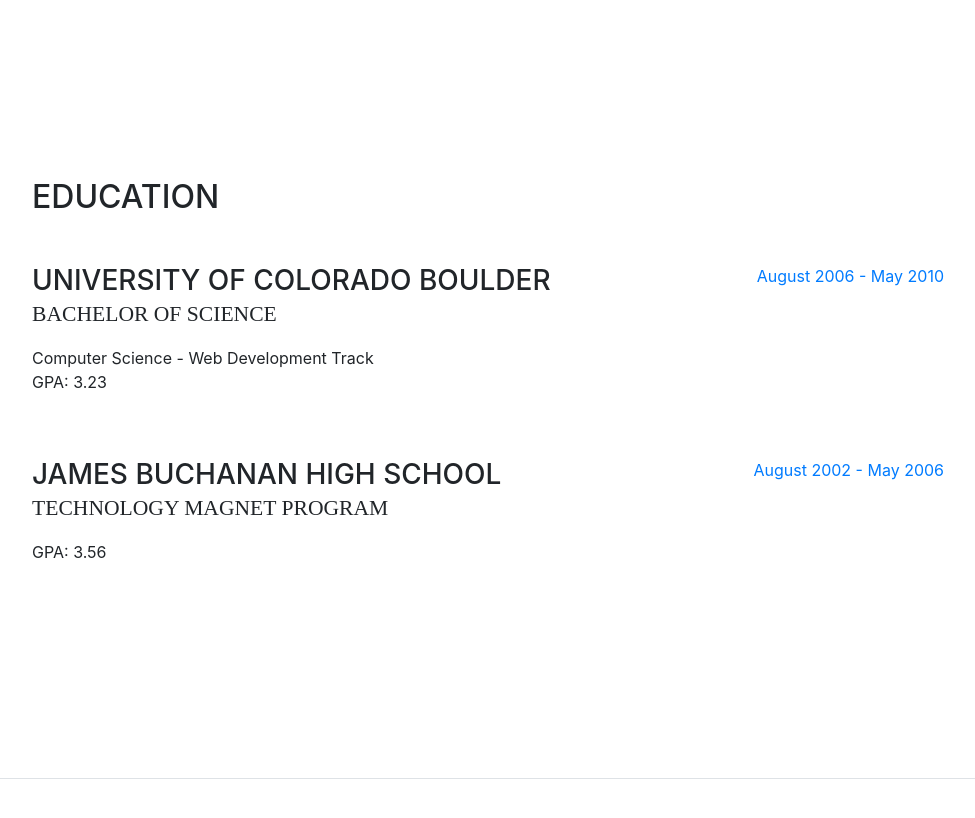
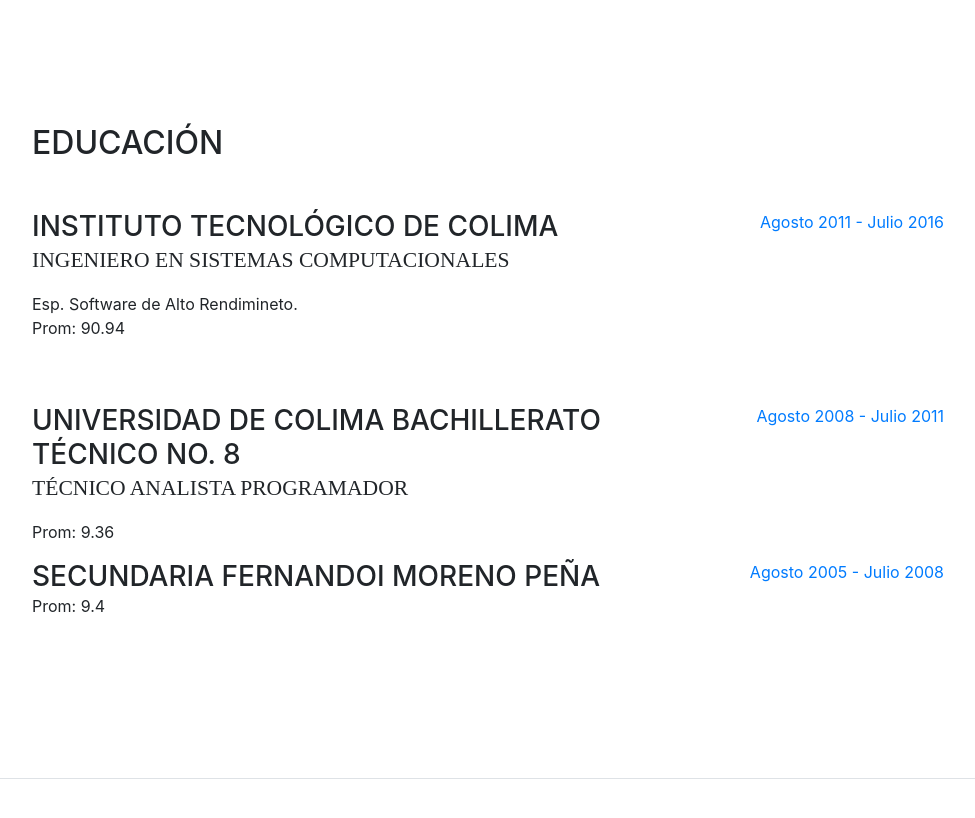
Before and after one commit to AlexToga02/AlexToga02.github.io, a website with bundled scripts: page index.html in a window 1280 px wide. Shown: the part 1900-2718 px from the top of the page, without its empty margins (288-1263 px from the left). Built offline with nearby package versions, Linux system fonts and the light colour scheme; a web font is replaced by a local one.

Commit message:
Educacion y foto

```diff
--- a/index.html
+++ b/index.html
@@ -31,7 +31,7 @@
       <a class="navbar-brand js-scroll-trigger" href="#page-top">
         <span class="d-block d-lg-none">Start Bootstrap</span>
         <span class="d-none d-lg-block">
-          <img class="img-fluid img-profile rounded-circle mx-auto mb-2" src="img/profile.jpg" alt="">
+          <img class="img-fluid img-profile rounded-circle mx-auto mb-2" src="https://instagram.fntr2-1.fna.fbcdn.net/vp/08fe041e6a65463a901638b18c78835c/5CE5F657/t51.2885-19/s320x320/28154299_1536051373362900_3606263599254732800_n.jpg?_nc_ht=instagram.fntr2-1.fna.fbcdn.net" alt="">
         </span>
       </a>
       <button class="navbar-toggler" type="button" data-toggle="collapse" data-target="#navbarSupportedContent" aria-controls="navbarSupportedContent" aria-expanded="false" aria-label="Toggle navigation">
@@ -51,12 +51,12 @@
           <li class="nav-item">
             <a class="nav-link js-scroll-trigger" href="#skills">Skills</a>
           </li>
-          <li class="nav-item">
+          <!-- <li class="nav-item">
             <a class="nav-link js-scroll-trigger" href="#interests">Intereses</a>
           </li>
           <li class="nav-item">
             <a class="nav-link js-scroll-trigger" href="#awards">Reconocimientos</a>
-          </li>
+          </li> -->
         </ul>
       </div>
     </nav>
@@ -134,7 +134,6 @@
               <span class="text-primary">December 2011 - March 2013</span>
             </div>
           </div>
-
           <div class="resume-item d-flex flex-column flex-md-row mb-5">
             <div class="resume-content mr-auto">
               <h3 class="mb-0">Junior Web Designer</h3>
@@ -163,28 +162,38 @@
 
       <section class="resume-section p-3 p-lg-5 d-flex flex-column" id="education">
         <div class="my-auto">
-          <h2 class="mb-5">Education</h2>
+          <h2 class="mb-5">Educación</h2>
 
           <div class="resume-item d-flex flex-column flex-md-row mb-5">
             <div class="resume-content mr-auto">
-              <h3 class="mb-0">University of Colorado Boulder</h3>
-              <div class="subheading mb-3">Bachelor of Science</div>
-              <div>Computer Science - Web Development Track</div>
-              <p>GPA: 3.23</p>
+              <h3 class="mb-0">Instituto Tecnológico de Colima</h3>
+              <div class="subheading mb-3">Ingeniero en Sistemas Computacionales</div>
+              <div>Esp. Software de Alto Rendimineto. </div>
+              <p> Prom: 90.94</p>
             </div>
             <div class="resume-date text-md-right">
-              <span class="text-primary">August 2006 - May 2010</span>
+              <span class="text-primary">Agosto 2011 - Julio 2016</span>
             </div>
           </div>
 
           <div class="resume-item d-flex flex-column flex-md-row">
             <div class="resume-content mr-auto">
-              <h3 class="mb-0">James Buchanan High School</h3>
-              <div class="subheading mb-3">Technology Magnet Program</div>
-              <p>GPA: 3.56</p>
+              <h3 class="mb-0">Universidad de Colima bachillerato técnico No. 8</h3>
+              <div class="subheading mb-3">Técnico Analista Programador</div>
+              <p>Prom: 9.36</p>
             </div>
             <div class="resume-date text-md-right">
-              <span class="text-primary">August 2002 - May 2006</span>
+              <span class="text-primary">Agosto 2008 - Julio 2011</span>
+            </div>
+          </div>
+
+          <div class="resume-item d-flex flex-column flex-md-row">
+            <div class="resume-content mr-auto">
+              <h3 class="mb-0">Secundaria Fernandoi Moreno Peña</h3>
+              <p>Prom: 9.4</p>
+            </div>
+            <div class="resume-date text-md-right">
+              <span class="text-primary">Agosto 2005 - Julio 2008</span>
             </div>
           </div>
 
@@ -238,15 +247,15 @@
         </div>
       </section>
 
-      <section class="resume-section p-3 p-lg-5 d-flex flex-column" id="interests">
+      <!-- <section class="resume-section p-3 p-lg-5 d-flex flex-column" id="interests">
         <div class="my-auto">
           <h2 class="mb-5">Interests</h2>
           <p>Apart from being a web developer, I enjoy most of my time being outdoors. In the winter, I am an avid skiier and novice ice climber. During the warmer months here in Colorado, I enjoy mountain biking, free climbing, and kayaking.</p>
           <p class="mb-0">When forced indoors, I follow a number of sci-fi and fantasy genre movies and television shows, I am an aspiring chef, and I spend a large amount of my free time exploring the latest technolgy advancements in the front-end web development world.</p>
         </div>
-      </section>
+      </section> -->
 
-      <section class="resume-section p-3 p-lg-5 d-flex flex-column" id="awards">
+      <!-- <section class="resume-section p-3 p-lg-5 d-flex flex-column" id="awards">
         <div class="my-auto">
           <h2 class="mb-5">Awards &amp; Certifications</h2>
           <ul class="fa-ul mb-0">
@@ -279,7 +288,7 @@
               Place - James Buchanan High School - Hackathon 2005</li>
           </ul>
         </div>
-      </section>
+      </section> -->
 
     </div>
 
```
